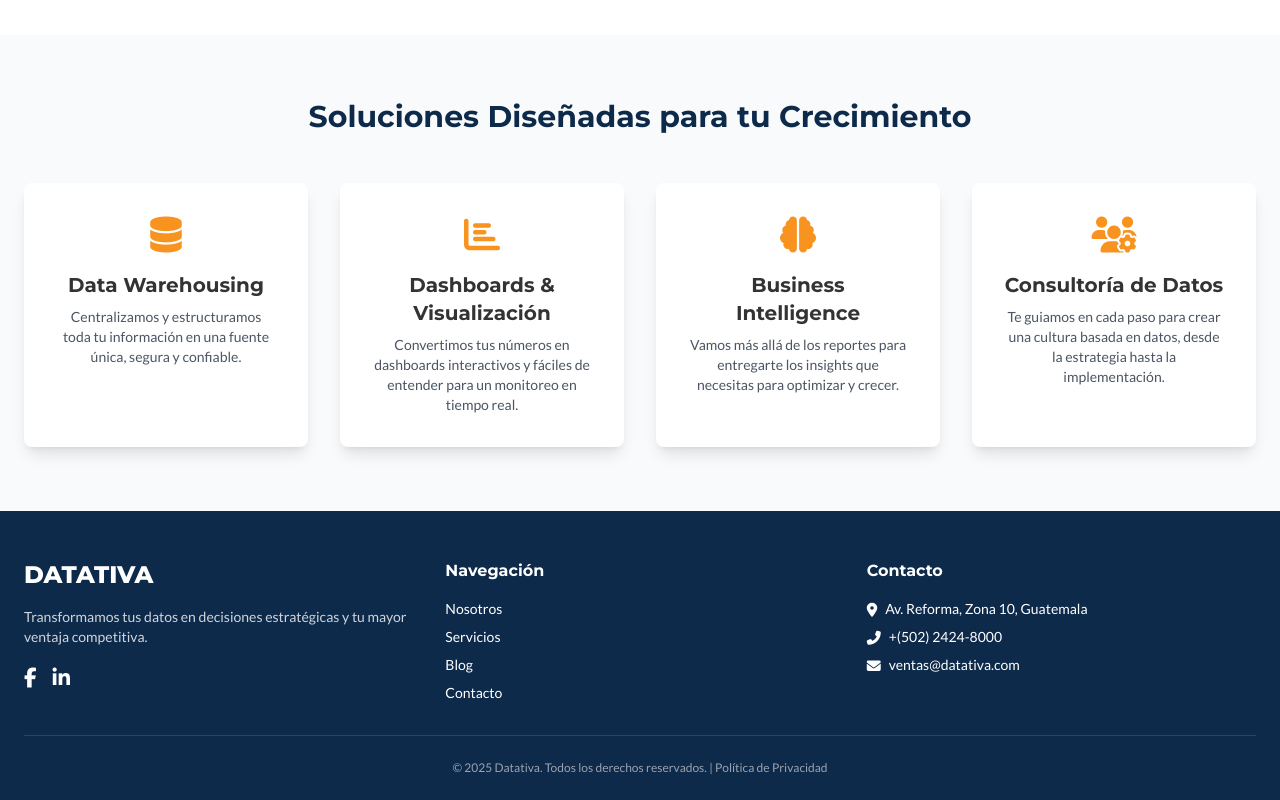
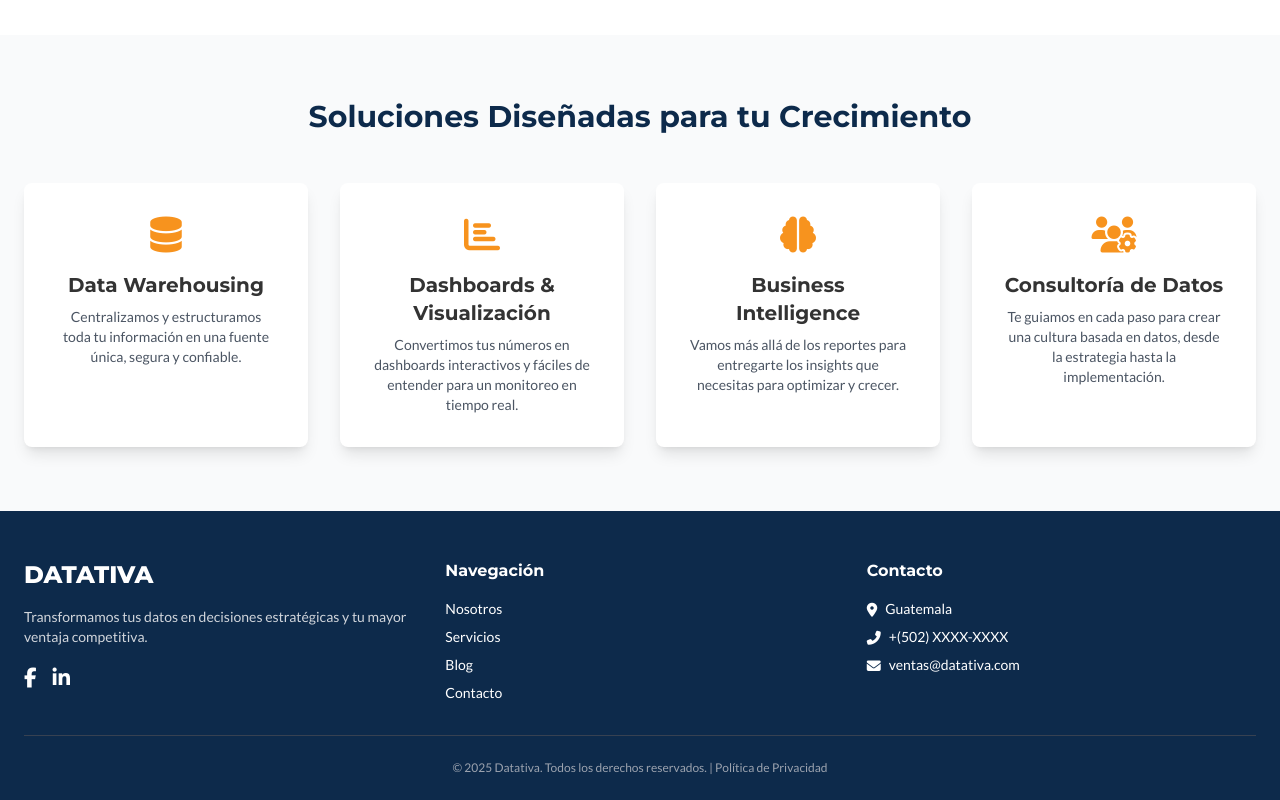
Before and after one commit to darevalog96/datativa, a plain HTML site: page index.html in a window 1280 px wide. Shown: the part 813-1613 px from the top of the page. Drawn offline with nearby package versions, Linux system fonts and the light colour scheme.

Commit message:
Update index.html
Removed phone number

```diff
--- a/index.html
+++ b/index.html
@@ -57,7 +57,7 @@
                     <i class="fab fa-facebook-f"></i>
                 </a>
                 <span>|</span>
-                <span><i class="fas fa-phone-alt mr-1"></i> +(502) 2424-8000</span>
+                <span><i class="fas fa-phone-alt mr-1"></i> +(502) XXXX-XXXX</span>
                 <span>|</span>
                 <span><i class="fas fa-envelope mr-1"></i> ventas@datativa.com</span>
             </div>
@@ -355,13 +355,13 @@
                              <div>
                                 <div class="flex items-center">
                                     <i class="fas fa-map-marker-alt text-2xl text-datativa-orange mr-4"></i>
-                                    <span>Av. Reforma, Zona 10, Ciudad de Guatemala</span>
+                                    <span>Ciudad de Guatemala</span>
                                 </div>
                              </div>
                              <div>
                                 <div class="flex items-center">
                                     <i class="fas fa-phone-alt text-2xl text-datativa-orange mr-4"></i>
-                                    <span>+(502) 2424-8000</span>
+                                    <span>+(502) XXXX-XXXX</span>
                                 </div>
                              </div>
                              <div>
@@ -420,8 +420,8 @@
                 <div>
                     <h4 class="font-bold font-montserrat">Contacto</h4>
                     <ul class="mt-4 space-y-2 text-sm">
-                        <li class="flex items-start"><i class="fas fa-map-marker-alt mt-1 mr-2"></i><span>Av. Reforma, Zona 10, Guatemala</span></li>
-                        <li class="flex items-start"><i class="fas fa-phone-alt mt-1 mr-2"></i><span>+(502) 2424-8000</span></li>
+                        <li class="flex items-start"><i class="fas fa-map-marker-alt mt-1 mr-2"></i><span>Guatemala</span></li>
+                        <li class="flex items-start"><i class="fas fa-phone-alt mt-1 mr-2"></i><span>+(502) XXXX-XXXX</span></li>
                         <li class="flex items-start"><i class="fas fa-envelope mt-1 mr-2"></i><span>ventas@datativa.com</span></li>
                     </ul>
                 </div>
```
